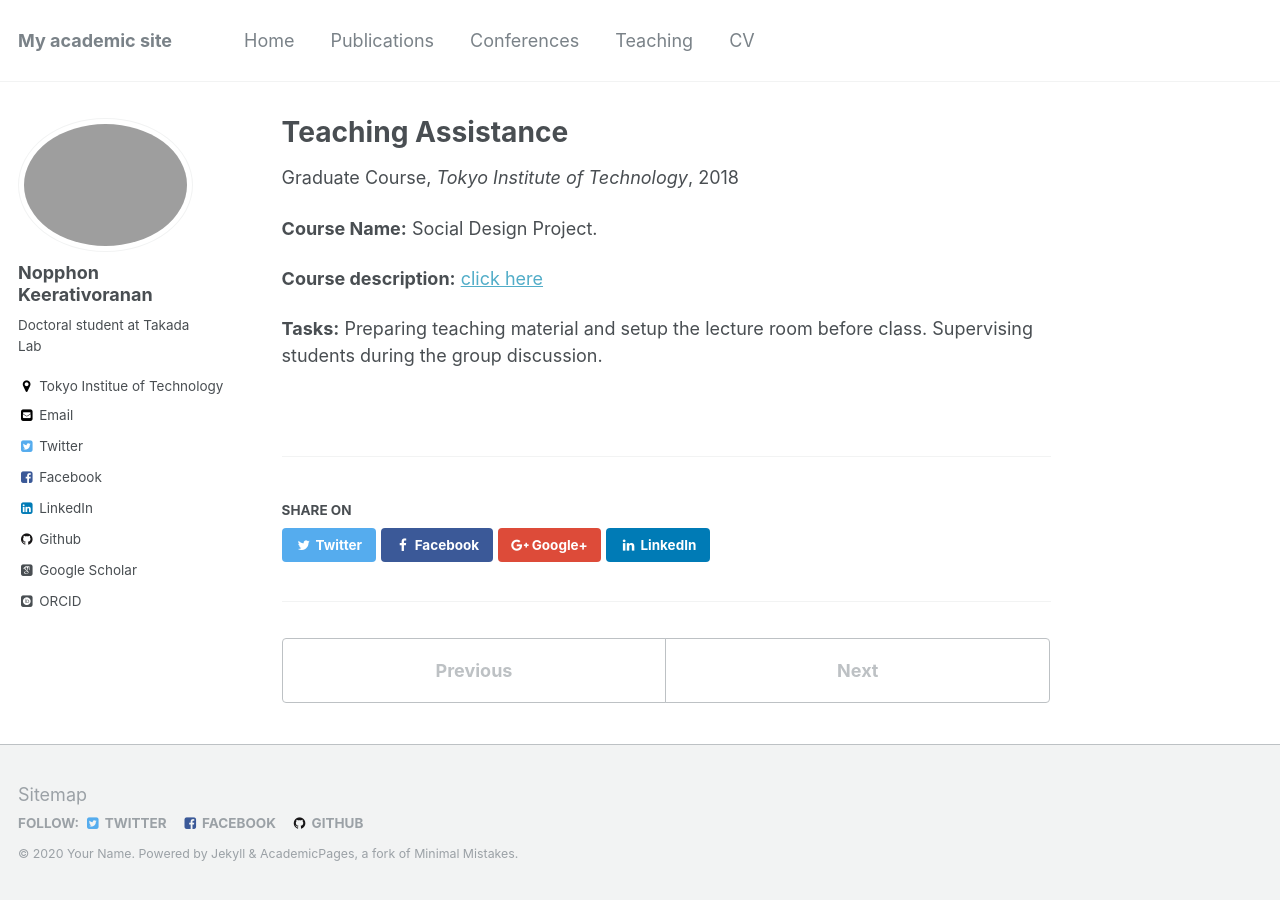
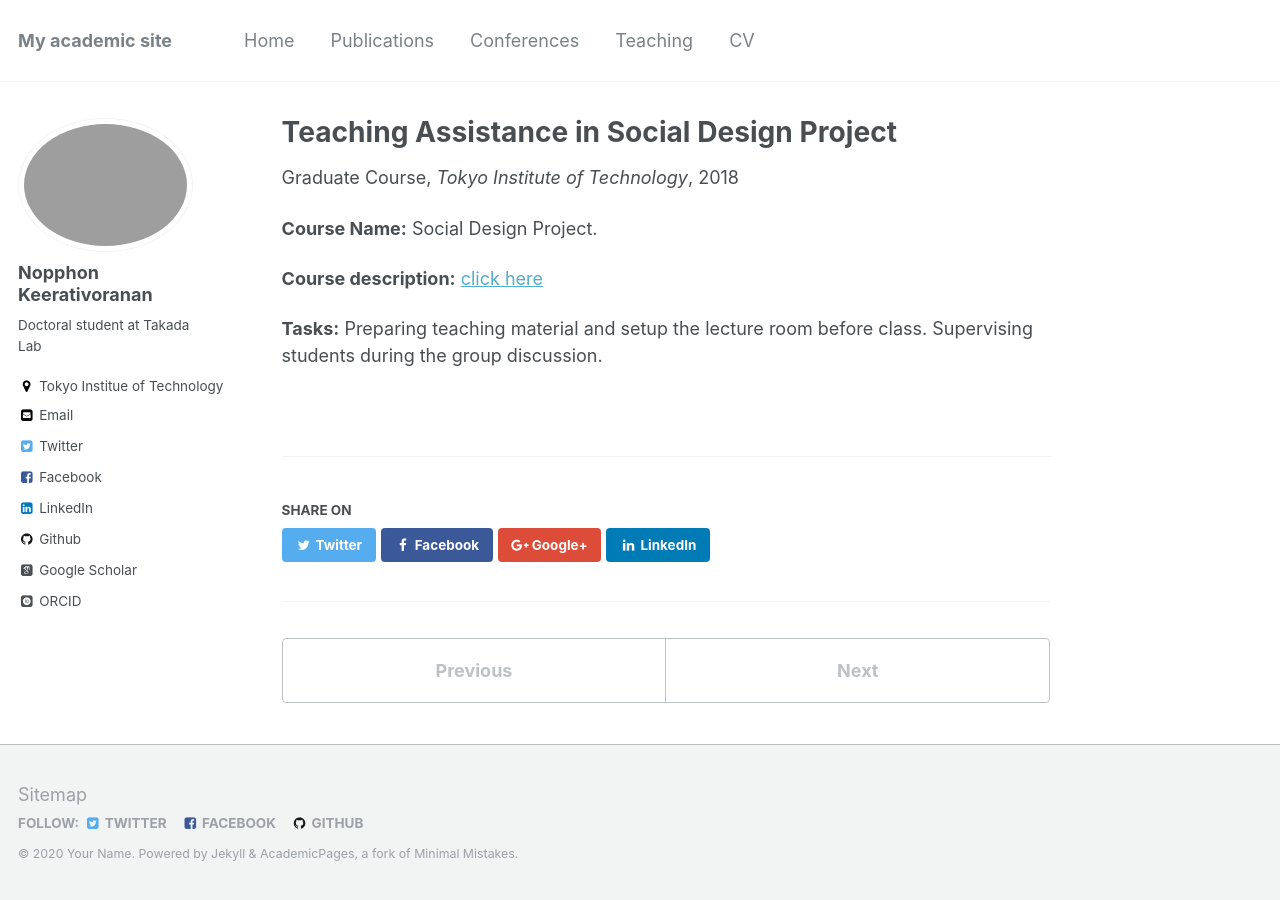
Before and after one commit to KeNopphon/KeNopphon.github.io, a Jekyll site: the page built from _teaching/teaching-2.md, in a window 1280 px wide. Built offline with Jekyll 4.4.1, drawn with Linux system fonts in a browser that asks for light colours; some web fonts are replaced.

Commit message:
Update teaching-2.md

```diff
--- a/_teaching/teaching-2.md
+++ b/_teaching/teaching-2.md
@@ -1,5 +1,5 @@
 ---
-title: "Teaching Assistance"
+title: "Teaching Assistance in Social Design Project"
 collection: teaching
 type: "Graduate Course"
 permalink: /teaching/teaching-2
```
